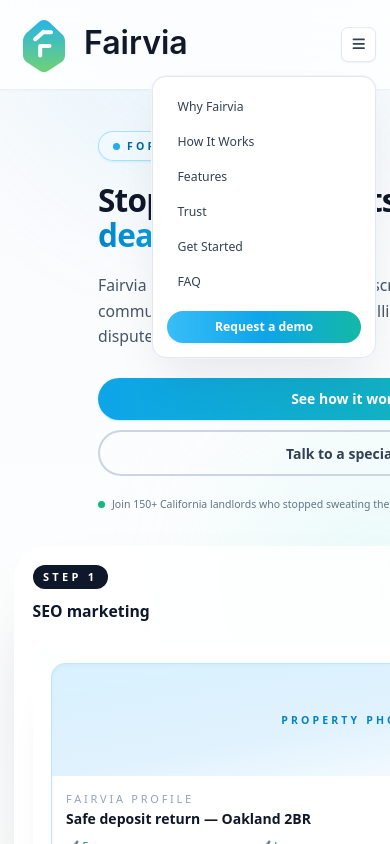
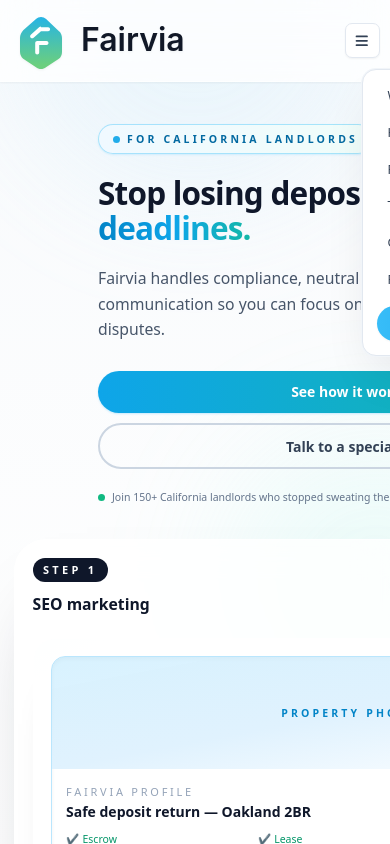
Before and after one commit to Aaronrabanal24/rentguard-landing, a Next.js app: page / in a window 390 px wide. Both pictures are taken after a click on the button 358 px from the left and 44 px from the top of the page. Shown: the top 844 px of the page. Built offline with nearby package versions, Linux system fonts and the light colour scheme.

Commit message:
vertical view on mobile

```diff
--- a/src/components/layout/Header.tsx
+++ b/src/components/layout/Header.tsx
@@ -31,7 +31,7 @@
 
   return (
     <header className="sticky top-0 z-50 border-b border-white/60 bg-white/80 backdrop-blur-lg shadow-sm">
-      <div className="mx-auto flex max-w-7xl items-center justify-between px-4 py-4">
+      <div className="mx-auto flex max-w-7xl items-center justify-between px-3 py-3 sm:px-4 sm:py-4">
         <Link href="/" aria-label="Fairvia home" className="inline-flex items-center">
           <BrandLogo priority className="drop-shadow-sm" />
         </Link>
@@ -94,9 +94,9 @@
             animate={{ opacity: 1, y: 0 }}
             exit={{ opacity: 0, y: -10 }}
             transition={{ duration: 0.2, ease: "easeOut" }}
-            className="absolute right-0 top-full z-50 mt-4 w-64 rounded-2xl border border-slate-200 bg-white py-4 shadow-2xl shadow-slate-900/10 ring-1 ring-slate-100"
+            className="absolute left-1/2 top-full z-50 mt-3 w-[calc(100vw-1.5rem)] max-w-sm -translate-x-1/2 rounded-2xl border border-slate-200 bg-white py-3 shadow-2xl shadow-slate-900/10 ring-1 ring-slate-100 sm:left-auto sm:right-0 sm:translate-x-0 sm:w-72 sm:max-w-none sm:py-4"
           >
-          <nav className="space-y-1 px-4">
+            <nav className="max-h-[calc(100vh-8rem)] space-y-1.5 overflow-y-auto px-4">
               {navLinks.map((link) => (
                 <Link
                   key={link.href}
@@ -108,13 +108,13 @@
                 </Link>
               ))}
             </nav>
-          <div className="px-4 pt-4">
+            <div className="px-4 pt-3 pb-1">
               <button
                 onClick={() => {
                   closeMenu();
                   onSelectNav();
                 }}
-              className="w-full rounded-full bg-gradient-to-r from-sky-400 via-sky-500 to-teal-500 px-4 py-2 text-sm font-semibold text-white shadow-sm transition hover:-translate-y-[1px] hover:shadow-md focus-visible:outline focus-visible:outline-2 focus-visible:outline-offset-2 focus-visible:outline-sky-300"
+                className="w-full rounded-full bg-gradient-to-r from-sky-400 via-sky-500 to-teal-500 px-4 py-2.5 text-sm font-semibold text-white shadow-sm transition hover:-translate-y-[1px] hover:shadow-md focus-visible:outline focus-visible:outline-2 focus-visible:outline-offset-2 focus-visible:outline-sky-300"
               >
                 Request a demo
               </button>
```
Lines whose indentation alone changed are shown as unchanged.
